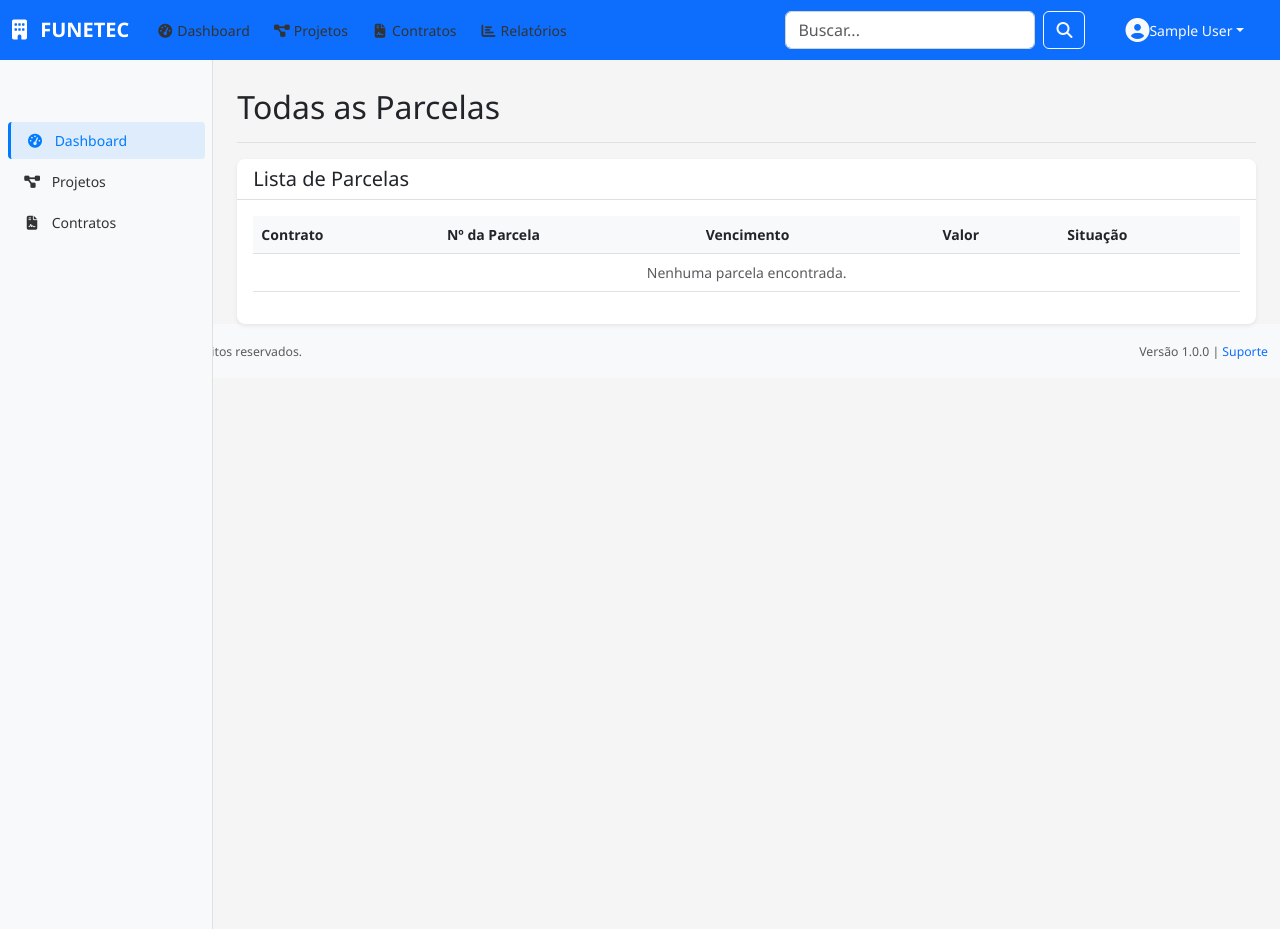
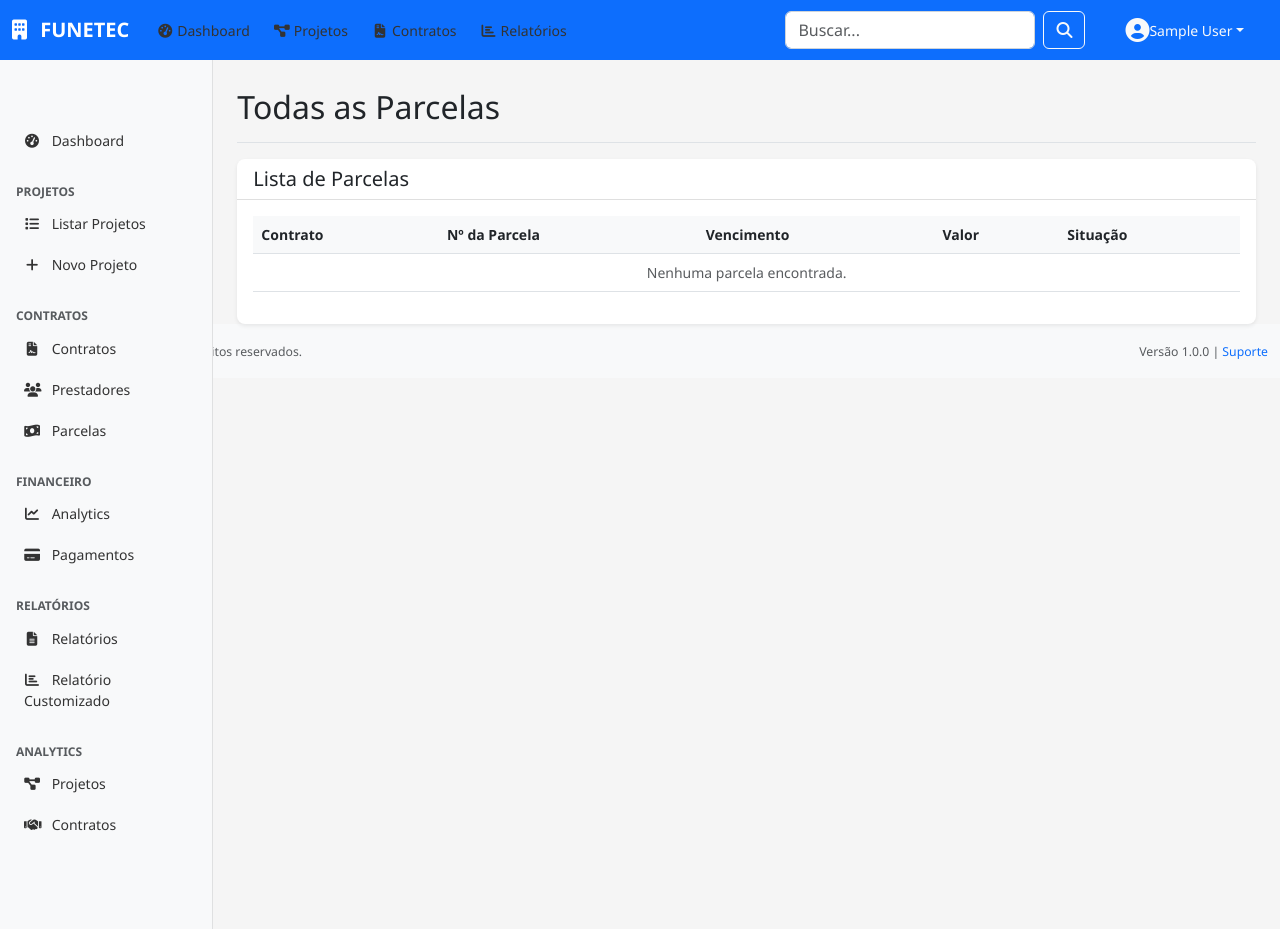
Before and after one commit to Rickson-Costa/Hackaton_Project, a Django app: page /contratos/parcelas/all/ in a window 1280 px wide. Run offline with Django 5.2, Linux system fonts and the light colour scheme; the visitor is signed in with stand-in values (Sample User, id 1); data that the repository does not hold is empty; some libraries are stand-ins or nearby versions.

Commit message:
Botoes Side bar adicionados

```diff
--- a/templates/accounts/user_list.html
+++ b/templates/accounts/user_list.html
@@ -116,10 +116,10 @@
                         </td>
                         <td>{{ user_obj.date_joined|date:"d/m/Y" }}</td>
                         <td class="text-end">
-                            <a href="#" class="btn btn-sm btn-outline-primary me-1" title="Detalhes">
+                            <a href="{% url 'accounts:user_detail' user_obj.pk %}" class="btn btn-sm btn-outline-primary me-1" title="Detalhes">
                                 <i class="fas fa-eye"></i>
                             </a>
-                            <a href="#" class="btn btn-sm btn-outline-secondary" title="Editar">
+                            <a href="{% url 'accounts:user_edit' user_obj.pk %}" class="btn btn-sm btn-outline-secondary" title="Editar">
                                 <i class="fas fa-edit"></i>
                             </a>
                         </td>
--- a/templates/base/sidebar.html
+++ b/templates/base/sidebar.html
@@ -1,26 +1,139 @@
+<!-- templates/base/sidebar.html -->
 <nav id="sidebarMenu" class="col-md-3 col-lg-2 d-md-block bg-light sidebar collapse">
     <div class="position-sticky pt-3">
+        <!-- Dashboard -->
         <ul class="nav flex-column">
             <li class="nav-item">
-                <a class="nav-link active" href="{% url 'dashboard:index' %}">
+                <a class="nav-link {% if 'dashboard' in request.resolver_match.url_name %}active{% endif %}"
+                   href="{% url 'dashboard:index' %}">
                     <i class="fas fa-tachometer-alt me-2"></i>
                     Dashboard
                 </a>
             </li>
-            {% if user.is_authenticated %}
+        </ul>
+
+        <!-- Projetos -->
+        {% if user.can_manage_projects or user.is_cliente %}
+            <h6 class="sidebar-heading d-flex justify-content-between align-items-center px-3 mt-4 mb-1 text-muted">
+                <span>Projetos</span>
+            </h6>
+            <ul class="nav flex-column">
                 <li class="nav-item">
-                <a class="nav-link" href="{% url 'projetos:projeto_list' %}">
+                    <a class="nav-link {% if 'projeto' in request.resolver_match.url_name %}active{% endif %}"
+                       href="{% url 'projetos:projeto_list' %}">
+                        <i class="fas fa-list me-2"></i>
+                        Listar Projetos
+                    </a>
+                </li>
+                {% if user.can_manage_projects %}
+                    <li class="nav-item">
+                        <a class="nav-link" href="{% url 'projetos:projeto_create' %}">
+                            <i class="fas fa-plus me-2"></i>
+                            Novo Projeto
+                        </a>
+                    </li>
+                {% endif %}
+            </ul>
+        {% endif %}
+
+        <!-- Contratos -->
+        {% if user.can_manage_contracts %}
+            <h6 class="sidebar-heading d-flex justify-content-between align-items-center px-3 mt-4 mb-1 text-muted">
+                <span>Contratos</span>
+            </h6>
+            <ul class="nav flex-column">
+                <li class="nav-item">
+                    <a class="nav-link {% if 'contrato' in request.resolver_match.url_name %}active{% endif %}"
+                       href="{% url 'contratos:contrato_list' %}">
+                        <i class="fas fa-file-contract me-2"></i>
+                        Contratos
+                    </a>
+                </li>
+                <li class="nav-item">
+                    <a class="nav-link" href="{% url 'contratos:prestador_list' %}">
+                        <i class="fas fa-users me-2"></i>
+                        Prestadores
+                    </a>
+                </li>
+                <li class="nav-item">
+                    <a class="nav-link" href="{% url 'contratos:parcela_list' %}">
+                        <i class="fas fa-money-bill-wave me-2"></i>
+                        Parcelas
+                    </a>
+                </li>
+            </ul>
+        {% endif %}
+
+        <!-- Financeiro -->
+        {% if user.can_view_financial_data %}
+            <h6 class="sidebar-heading d-flex justify-content-between align-items-center px-3 mt-4 mb-1 text-muted">
+                <span>Financeiro</span>
+            </h6>
+            <ul class="nav flex-column">
+                <li class="nav-item">
+                    <a class="nav-link" href="{% url 'dashboard:analytics_financeiro' %}">
+                        <i class="fas fa-chart-line me-2"></i>
+                        Analytics
+                    </a>
+                </li>
+                <li class="nav-item">
+                    <a class="nav-link" href="{% url 'pagamentos:payment_history' %}">
+                        <i class="fas fa-credit-card me-2"></i>
+                        Pagamentos
+                    </a>
+                </li>
+            </ul>
+        {% endif %}
+
+        <!-- Relatórios -->
+        {% if user.can_generate_reports %}
+            <h6 class="sidebar-heading d-flex justify-content-between align-items-center px-3 mt-4 mb-1 text-muted">
+                <span>Relatórios</span>
+            </h6>
+            <ul class="nav flex-column">
+                <li class="nav-item">
+                    <a class="nav-link" href="{% url 'relatorios:relatorio_list' %}">
+                        <i class="fas fa-file-alt me-2"></i>
+                        Relatórios
+                    </a>
+                </li>
+                <li class="nav-item">
+                    <a class="nav-link" href="{% url 'relatorios:relatorio_custom' %}">
+                        <i class="fas fa-chart-bar me-2"></i>
+                        Relatório Customizado
+                    </a>
+                </li>
+            </ul>
+        {% endif %}
+
+        <!-- Analytics -->
+        <h6 class="sidebar-heading d-flex justify-content-between align-items-center px-3 mt-4 mb-1 text-muted">
+            <span>Analytics</span>
+        </h6>
+        <ul class="nav flex-column">
+            {% if user.can_manage_projects %}
+                <li class="nav-item">
+                    <a class="nav-link" href="{% url 'dashboard:analytics_projetos' %}">
                         <i class="fas fa-project-diagram me-2"></i>
                         Projetos
                     </a>
                 </li>
+            {% endif %}
+            {% if user.can_view_financial_data %}
                 <li class="nav-item">
-                <a class="nav-link" href="{% url 'contratos:contrato_list' %}">
-                    <i class="fas fa-file-contract me-2"></i>
+                    <a class="nav-link" href="{% url 'dashboard:analytics_contratos' %}">
+                        <i class="fas fa-handshake me-2"></i>
                         Contratos
                     </a>
                 </li>
             {% endif %}
         </ul>
+
+        <!-- Alertas -->
+        <div class="mt-4">
+            <div id="sidebar-alerts" class="px-3">
+                <!-- Carregado via AJAX -->
+            </div>
+        </div>
     </div>
 </nav>
```
Also changed, not shown: apps/dashboard/views/analytics_views.py (+0 -14 lines), templates/dashboard/analytics/contratos.html (added, +13 -0 lines). Lines whose indentation alone changed are shown as unchanged.
